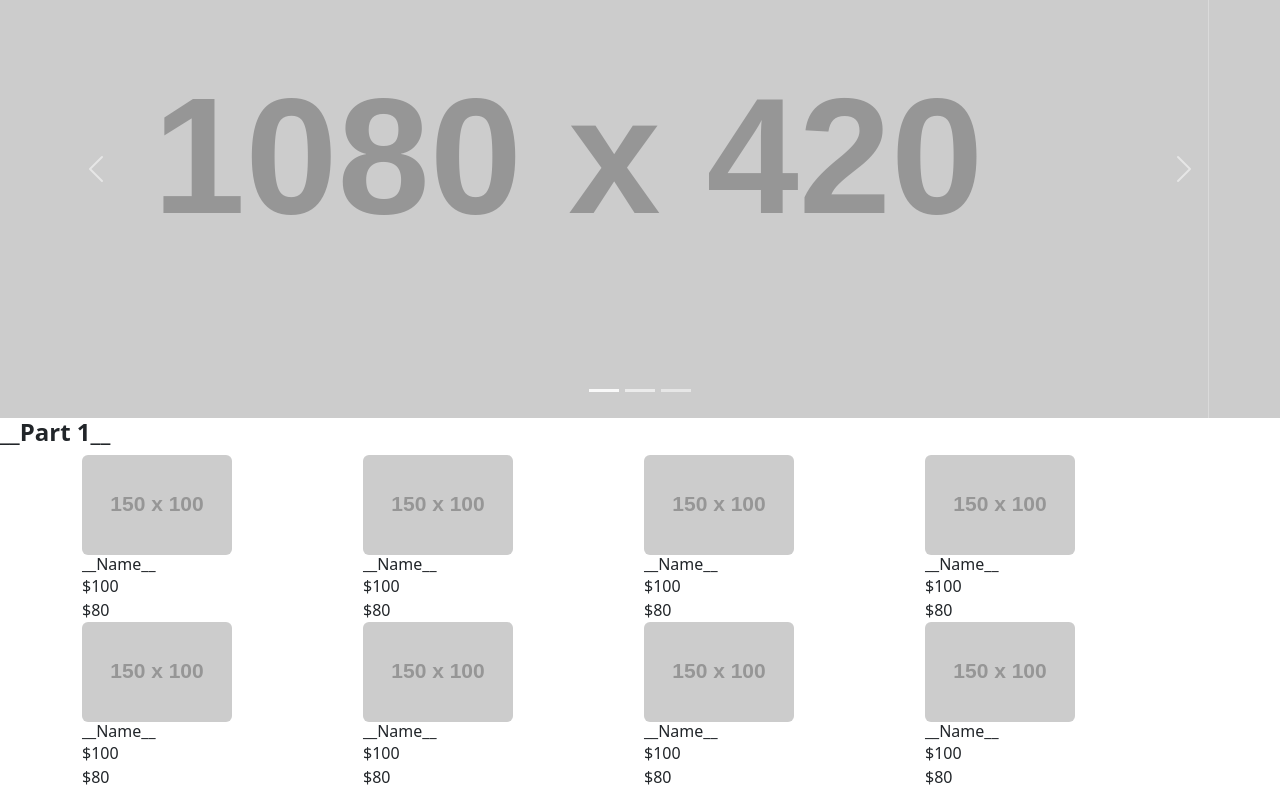
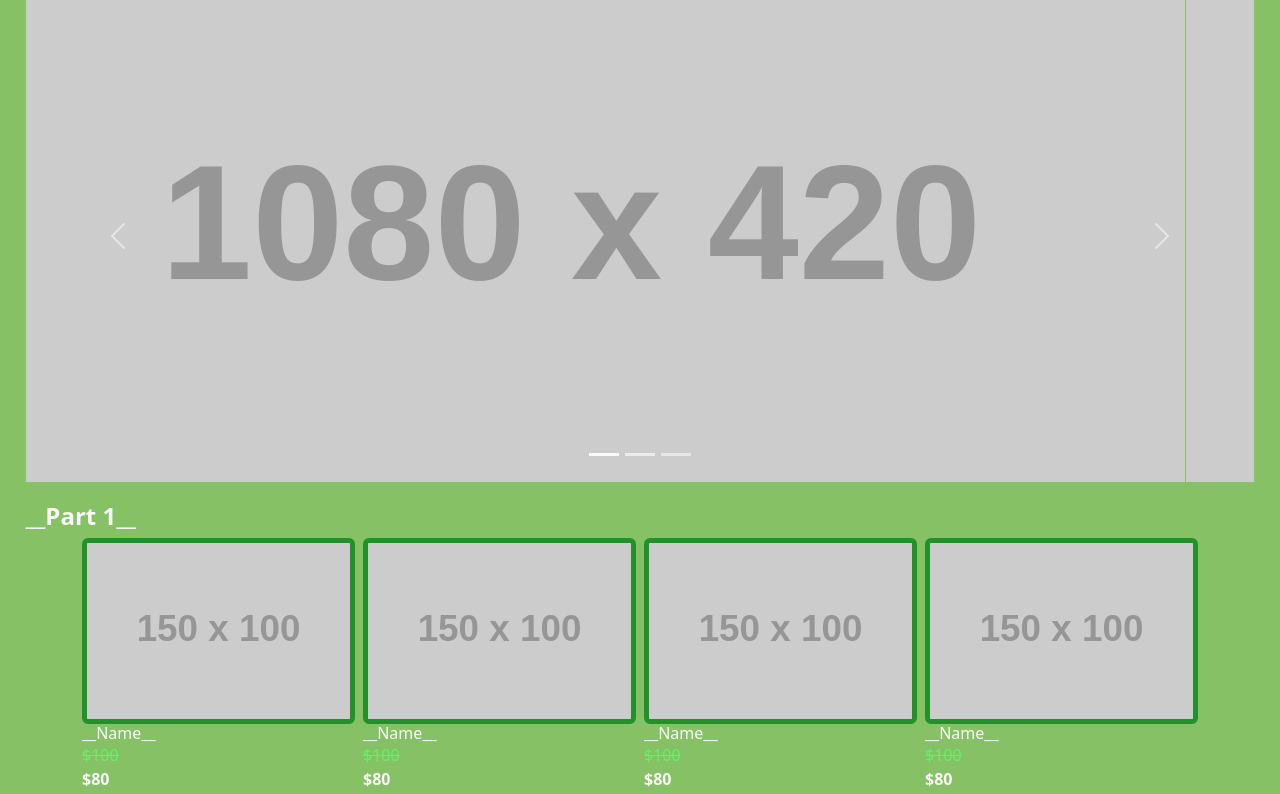
Before and after one commit to yonndosky/lunghwa, a plain HTML site: page index.html in a window 1280 px wide. Shown: the part 80-874 px from the top of the page. Drawn offline with nearby package versions, Linux system fonts and the light colour scheme; the site is published under a folder, as on GitHub Pages, so addresses that start at the root find nothing; placeholder pictures from the web are drawn by us.

Commit message:
Update index.html

```diff
--- a/index.html
+++ b/index.html
@@ -6,9 +6,9 @@
     <meta name="viewport" content="width=device-width, initial-scale=1.0">
     <title>Bootstrap Carousel</title>
     <link href="https://cdn.jsdelivr.net/npm/bootstrap@5.3.0/dist/css/bootstrap.min.css" rel="stylesheet">
-    <link href="/css/navbar.css" type="text/css" rel="stylesheet">
-    <link href="/css/global.css" type="text/css" rel="stylesheet">
-    <link href="/css/home/base.css" type="text/css" rel="stylesheet">
+    <link href="css/navbar.css" type="text/css" rel="stylesheet">
+    <link href="css/global.css" type="text/css" rel="stylesheet">
+    <link href="css/home/base.css" type="text/css" rel="stylesheet">
 </head>
 
 <body>
```
